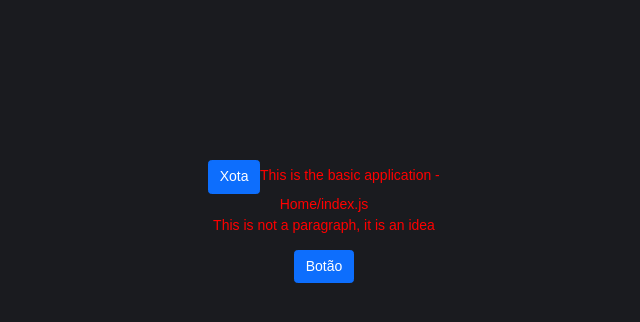
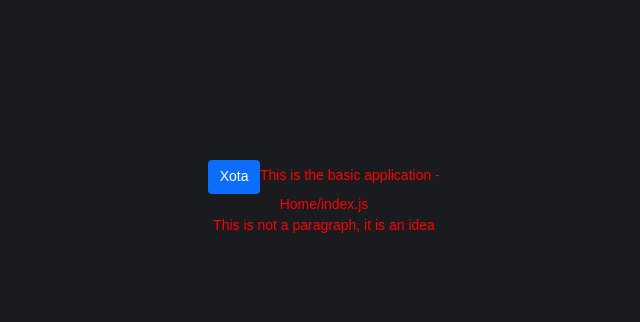
Before and after one commit to wyvern800/personal-blog-front, a React app: page / in a window 1280 px wide. Shown: the top 322 px of the page, without its empty margins (316-956 px from the left). Built offline with nearby package versions, Linux system fonts and the light colour scheme; a web font is replaced by a local one.

Commit message:
Removing unused Test button

```diff
--- a/src/App.js
+++ b/src/App.js
@@ -8,9 +8,6 @@ import Routes from './routes';
 import { Container } from 'react-bootstrap';
 import GlobalStyle from './styles/global';
 
-import Button from 'react-bootstrap/Button';
-import Card from 'react-bootstrap/Card';
-
 function App() {
   return (
     <>
@@ -20,7 +17,6 @@ function App() {
             <Routes />
             <GlobalStyle />
           </Container>
-          <Button>Botão</Button>
           {/** <Rodape /> **/}
         </ScrollToTop>
       </BrowserRouter>
```
